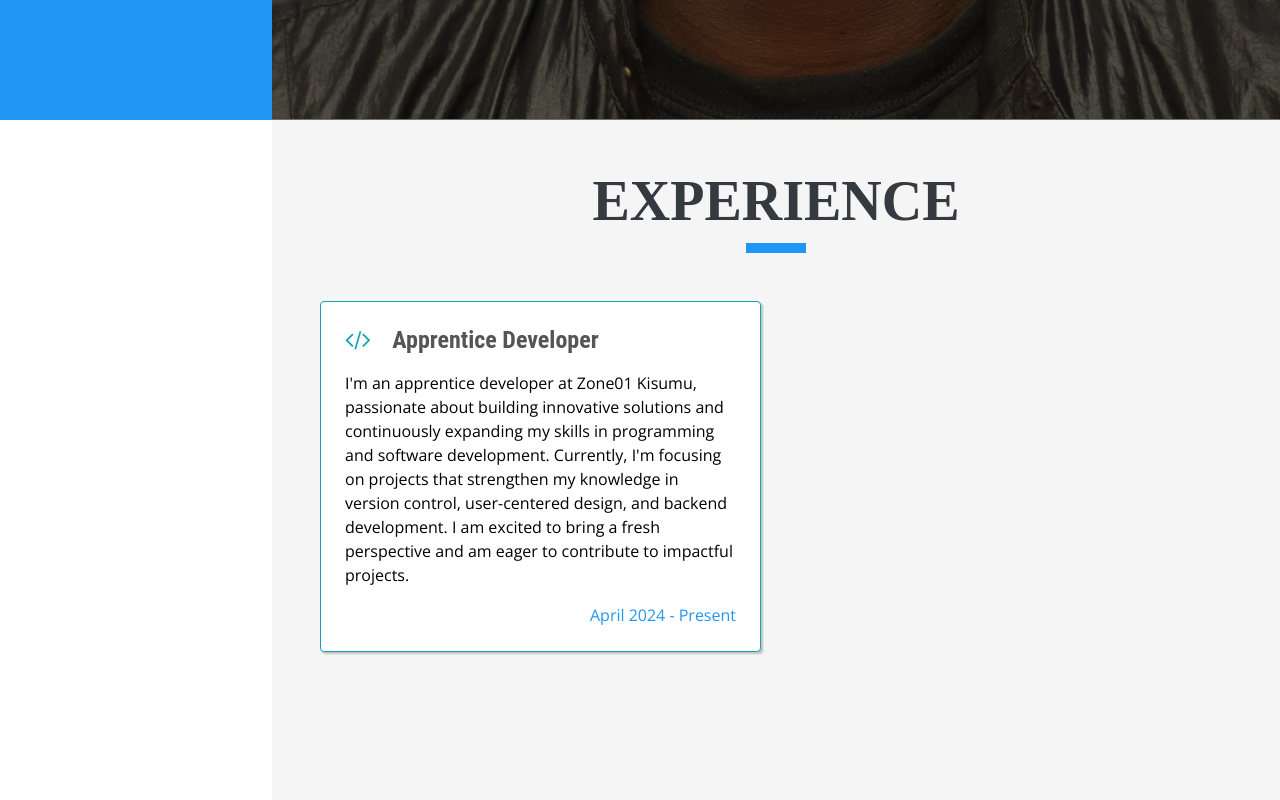
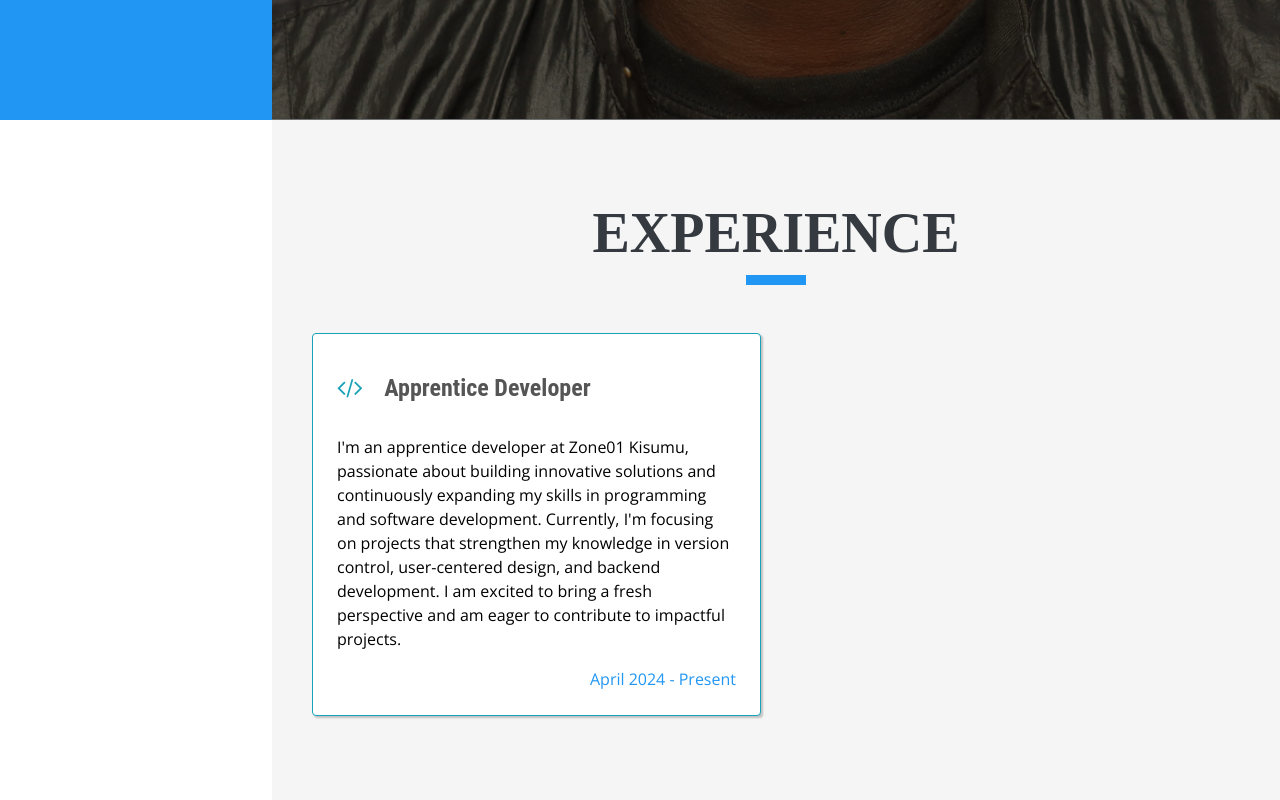
Before and after one commit to bernotieno/portfolio, a plain HTML site: page index.html in a window 1280 px wide. Shown: the part 680-1480 px from the top of the page. Drawn offline with nearby package versions, Linux system fonts and the light colour scheme; a web font is replaced by a local one.

Commit message:
styling the nav bar with the correct padding and also the experience page

```diff
--- a/css/style.css
+++ b/css/style.css
@@ -93,6 +93,7 @@ a:active {
         flex-direction: column;
         width: 17rem;
         height: 100vh;
+        /* Remove conflicting padding here since it's handled by the sections */
     }
     #sideNav .navbar-brand {
         display: flex;
@@ -120,6 +121,7 @@ a:active {
     }
     #sideNav .navbar-collapse .navbar-nav .nav-item .nav-link {
         display: block;
+        padding: 1rem;  /* Add specific padding for nav links */
     }
 }
 
@@ -211,6 +213,7 @@ a:active {
                       ABOUT
 ====================================================*/
   #about {
+      padding-bottom: 20vh;
       background-image: url(../img/profile-banner.jpg);
       background-size: cover;
       background-position: center center;
@@ -254,13 +257,29 @@ a:active {
                     EXPERIENCE
 ====================================================*/
 #experience {
+    /* Use !important to prevent override from generic section padding */
+    padding: 5rem 5vh !important;
     background: #f5f5f5;
   }
 
-  #experience .card h4{
+  /* Ensure consistent padding across different screen sizes */
+  @media (min-width: 992px) {
+    #experience {
+      padding: 5rem 5vh !important;
+    }
+  }
+
+  #experience .card h4 {
     font-family: 'Roboto Condensed', sans-serif;
     text-transform: none;
-    color:#555;
+    color: #555;
+    padding: 1rem 0;  /* Add specific padding for card headers */
+  }
+
+  /* Add specific padding for experience cards if needed */
+  #experience .card {
+    padding: 2rem;
+    margin-bottom: 2rem;
   }
 
 /*====================================================
@@ -268,6 +287,7 @@ a:active {
 ======================================================*/
 
 #portfolio{
+    padding: 5vh;
     padding:100px 0;
 }
 
@@ -436,6 +456,7 @@ a:active {
 ======================================================*/
 
 #skills {
+    padding: 5vh;
     background-image: url("../img/bg-stats.jpg");
     background-size: cover;
     background-position: center center;
@@ -484,6 +505,7 @@ a:active {
 ======================================================*/
 
 #awards {
+    padding: 5vh;
     background: #f0f0f0;
 }
 
```
Lines whose indentation alone changed are shown as unchanged.
